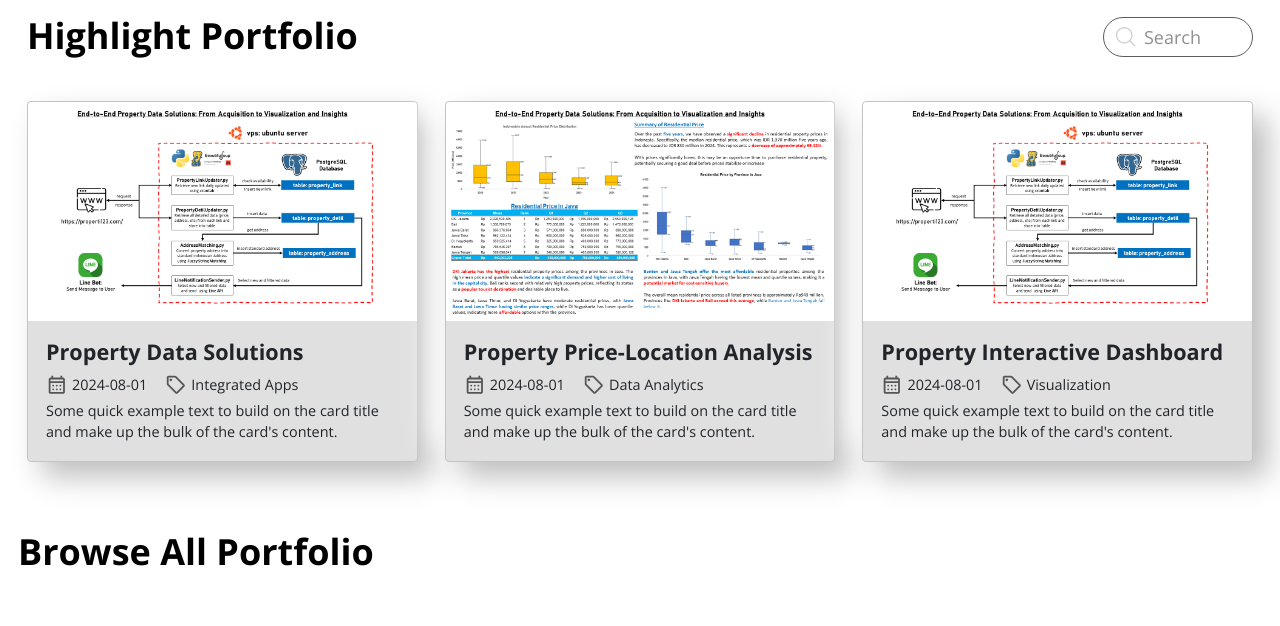
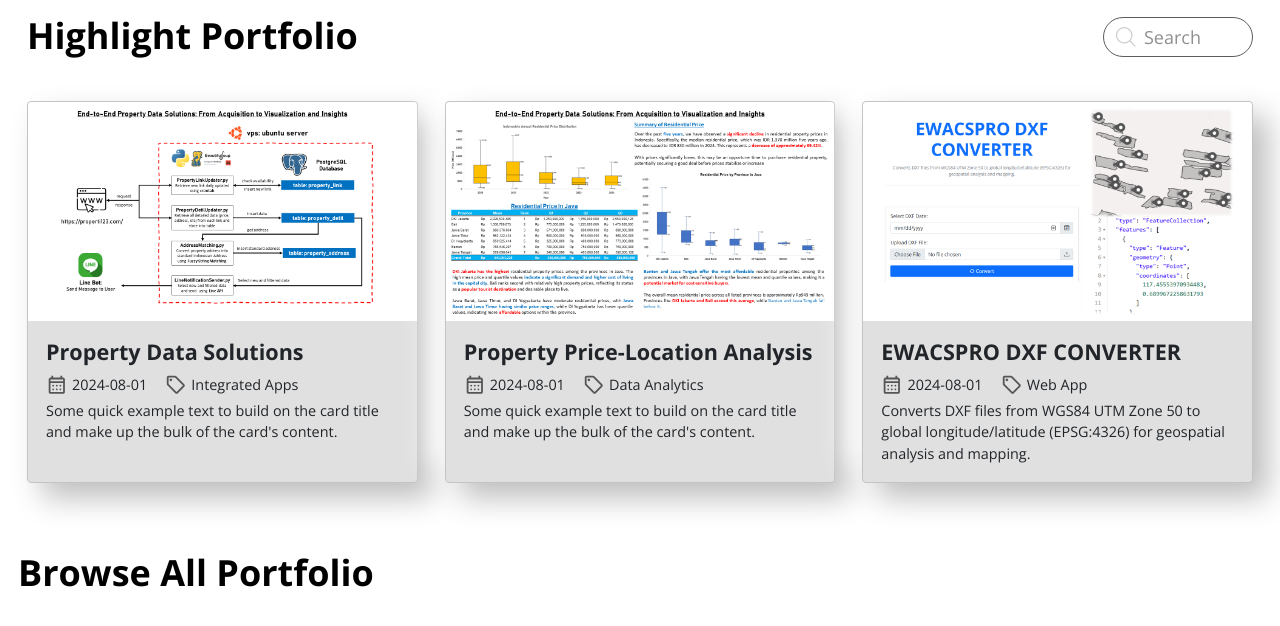
Before and after one commit to adhamhusein/portfolio-website, a Flask app: page /project in a window 1280 px wide. Shown: the part 111-737 px from the top of the page. Run offline with Flask 3, Linux system fonts and the light colour scheme.

Commit message:
adding dxf converter link to portofolio

```diff
--- a/app/templates/project.html
+++ b/app/templates/project.html
@@ -64,7 +64,7 @@
                   </div>
                   <p class="card-text mt-1">Some quick example text to build on the card title and make up the bulk of the card's content.</p>
                 </div>
-                <button class="card-button">Read More</button>
+                <a href="#" class="card-button text-decoration-none text-center">Read More</a>
             </div>
 
             <div class="card w-27 rounded">
@@ -83,13 +83,13 @@
                   </div>
                   <p class="card-text mt-1">Some quick example text to build on the card title and make up the bulk of the card's content.</p>
                 </div>
-                <button class="card-button">Read More</button>
+                <a href="#" class="card-button text-decoration-none text-center">Read More</a>
             </div>
 
             <div class="card w-27 rounded">
-                <img src="../static/images/img-project/project-001.png" class="card-img-top">
+                <img src="../static/images/img-project/project-004.png" class="card-img-top">
                 <div class="card-body">
-                  <h5 class="card-title fw-bold">Property Interactive Dashboard</h5>
+                  <h5 class="card-title fw-bold">EWACSPRO DXF CONVERTER</h5>
                   <div class="tag d-flex gap-3">
                     <div class="date d-flex align-items-center gap-1">
                         <svg xmlns="http://www.w3.org/2000/svg" viewBox="0 -960 960 960"><path d="M200-80q-33 0-56.5-23.5T120-160v-560q0-33 23.5-56.5T200-800h40v-80h80v80h320v-80h80v80h40q33 0 56.5 23.5T840-720v560q0 33-23.5 56.5T760-80H200Zm0-80h560v-400H200v400Zm0-480h560v-80H200v80Zm0 0v-80 80Zm280 240q-17 0-28.5-11.5T440-440q0-17 11.5-28.5T480-480q17 0 28.5 11.5T520-440q0 17-11.5 28.5T480-400Zm-160 0q-17 0-28.5-11.5T280-440q0-17 11.5-28.5T320-480q17 0 28.5 11.5T360-440q0 17-11.5 28.5T320-400Zm320 0q-17 0-28.5-11.5T600-440q0-17 11.5-28.5T640-480q17 0 28.5 11.5T680-440q0 17-11.5 28.5T640-400ZM480-240q-17 0-28.5-11.5T440-280q0-17 11.5-28.5T480-320q17 0 28.5 11.5T520-280q0 17-11.5 28.5T480-240Zm-160 0q-17 0-28.5-11.5T280-280q0-17 11.5-28.5T320-320q17 0 28.5 11.5T360-280q0 17-11.5 28.5T320-240Zm320 0q-17 0-28.5-11.5T600-280q0-17 11.5-28.5T640-320q17 0 28.5 11.5T680-280q0 17-11.5 28.5T640-240Z"/></svg>
@@ -97,16 +97,17 @@
                     </div>
                     <div class="tags d-flex align-items-center gap-1">
                         <svg xmlns="http://www.w3.org/2000/svg" viewBox="0 -960 960 960"><path d="M856-390 570-104q-12 12-27 18t-30 6q-15 0-30-6t-27-18L103-457q-11-11-17-25.5T80-513v-287q0-33 23.5-56.5T160-880h287q16 0 31 6.5t26 17.5l352 353q12 12 17.5 27t5.5 30q0 15-5.5 29.5T856-390ZM513-160l286-286-353-354H160v286l353 354ZM260-640q25 0 42.5-17.5T320-700q0-25-17.5-42.5T260-760q-25 0-42.5 17.5T200-700q0 25 17.5 42.5T260-640Zm220 160Z"/></svg>
-                        <p>Visualization</p>
+                        <p>Web App</p>
                     </div>
                   </div>
-                  <p class="card-text mt-1">Some quick example text to build on the card title and make up the bulk of the card's content.</p>
+                  <p class="card-text mt-1">Converts DXF files from WGS84 UTM Zone 50 to global longitude/latitude (EPSG:4326) for geospatial analysis and mapping.</p>
                 </div>
-                <button class="card-button">Read More</button>
+                <a href="/project/project_001" class="card-button text-decoration-none text-center">Read More</a>
             </div>
         </div>
 
         <h3 class="mt-5 ps-3 pt-3 fw-bold">Browse All Portfolio</h3>
+
     </main>
 
 </body>
```
Also changed, not shown: app/static/images/img-project/project-004.png (added).
